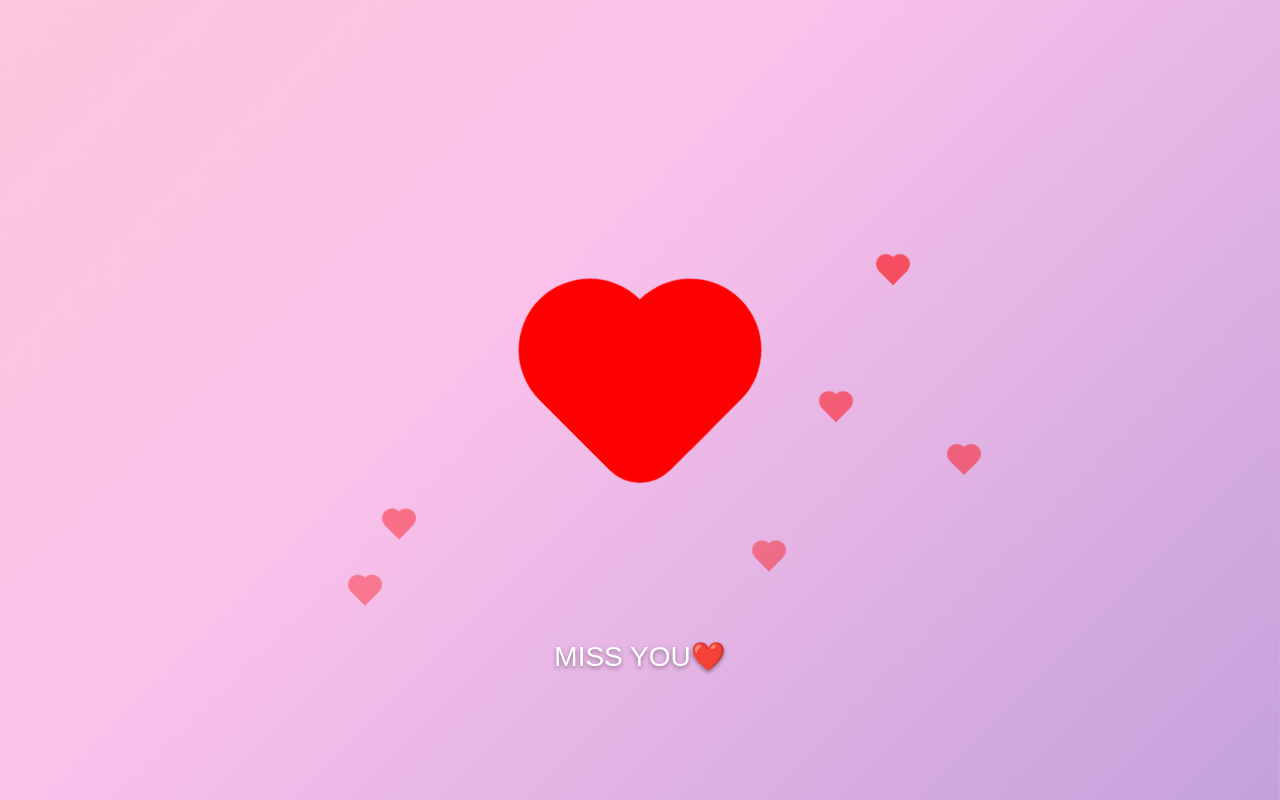
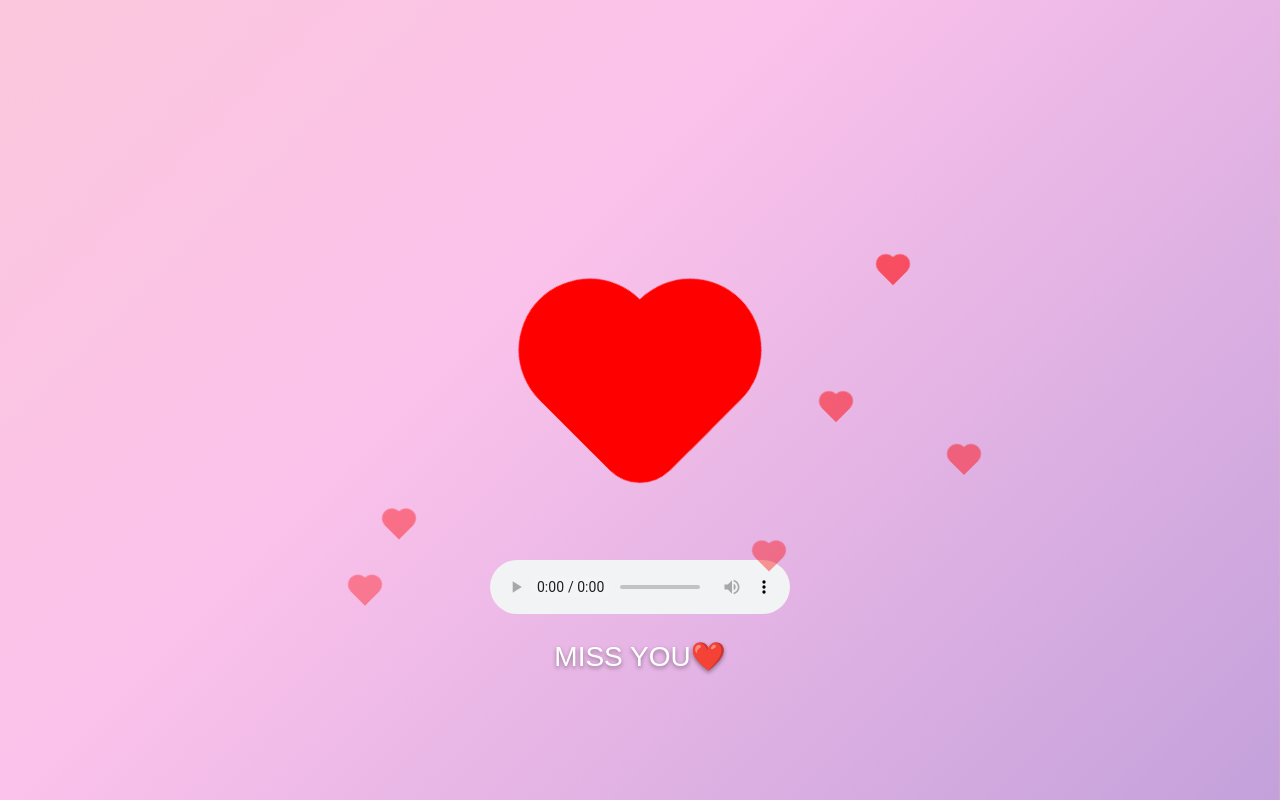
Before and after one commit to MaksPkm/MISS-contant, a plain HTML site: page index.html in a window 1280 px wide. Shown: the top 800 px of the page. Drawn offline with Linux system fonts and the light colour scheme.

Commit message:
upgradeeee

```diff
--- a/index.html
+++ b/index.html
@@ -5,7 +5,7 @@
     <meta name="viewport" content="width=device-width, initial-scale=1.0">
     <title>Валентинка</title>
     <style>
-        body {
+        body {position: relative;
             margin: 0;
             display: flex;
             justify-content: center;
@@ -126,10 +126,14 @@
             0% { transform: translateY(-100vh) rotate(-45deg); opacity: 1; }
             100% { transform: translateY(100vh) rotate(-45deg); opacity: 0; }
         }
+        audio {
+            top: 70%;
+            position: absolute;
+        }
     </style>
 </head>
 <body>
-    <audio autoplay loop>
+    <audio autoplay loop controls >
         <source src="./i-love-you-276751.mp3" type="audio/mp3">
         Your browser does not support the audio element.
     </audio>
```
